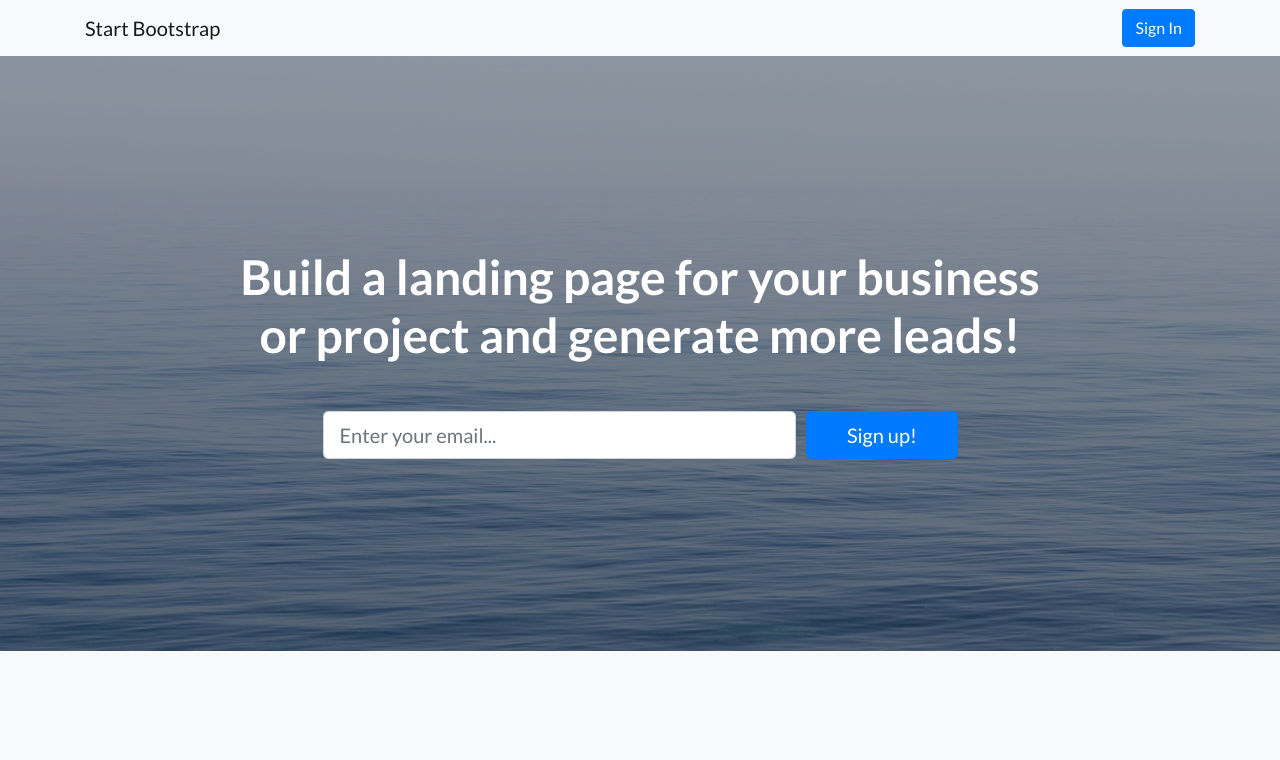
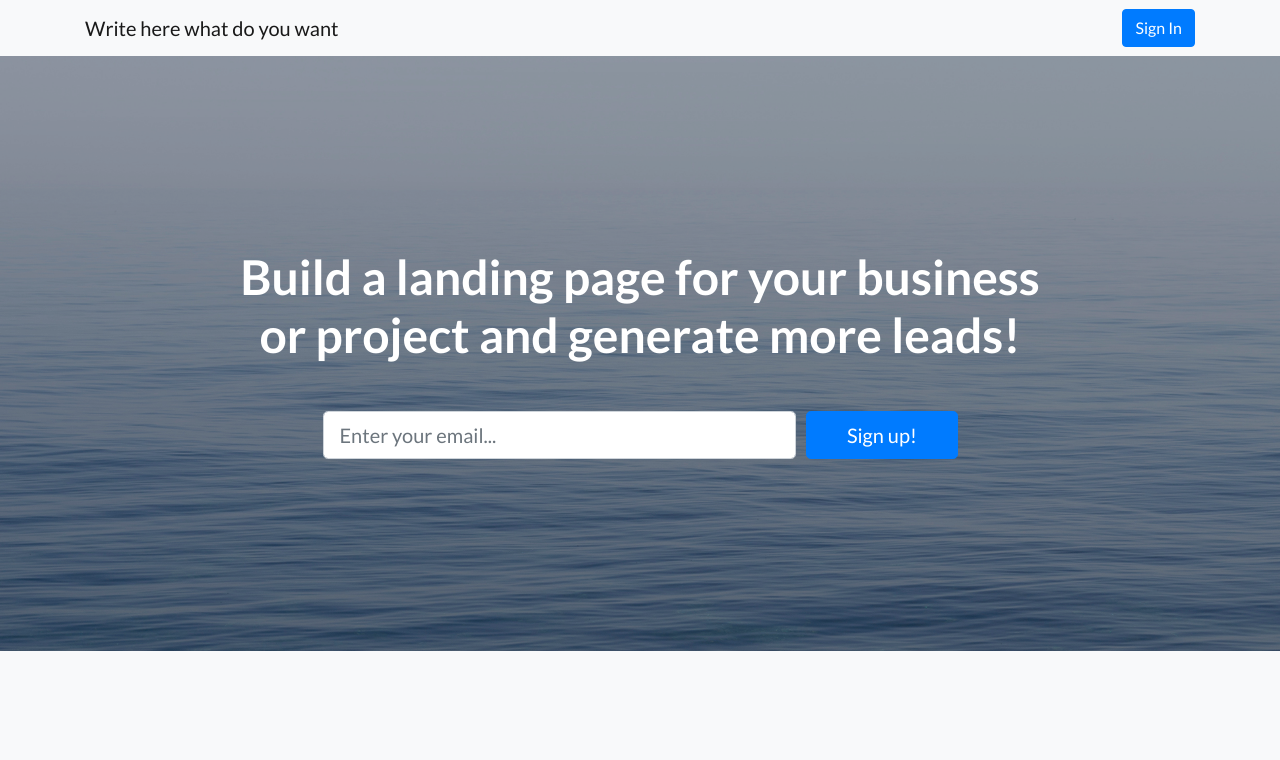
Before and after one commit to melizaanne/GWU-Bootcamp-Project02, a website: page index.html in a window 1280 px wide. Shown: the top 760 px of the page. Drawn offline with Linux system fonts and the light colour scheme.

Commit message:
Update index.html

```diff
--- a/index.html
+++ b/index.html
@@ -28,7 +28,7 @@
     <!-- Navigation -->
     <nav class="navbar navbar-light bg-light static-top">
       <div class="container">
-        <a class="navbar-brand" href="#">Start Bootstrap</a>
+        <a class="navbar-brand" href="#">Write here what do you want</a>
         <a class="btn btn-primary" href="#">Sign In</a>
       </div>
     </nav>
```
